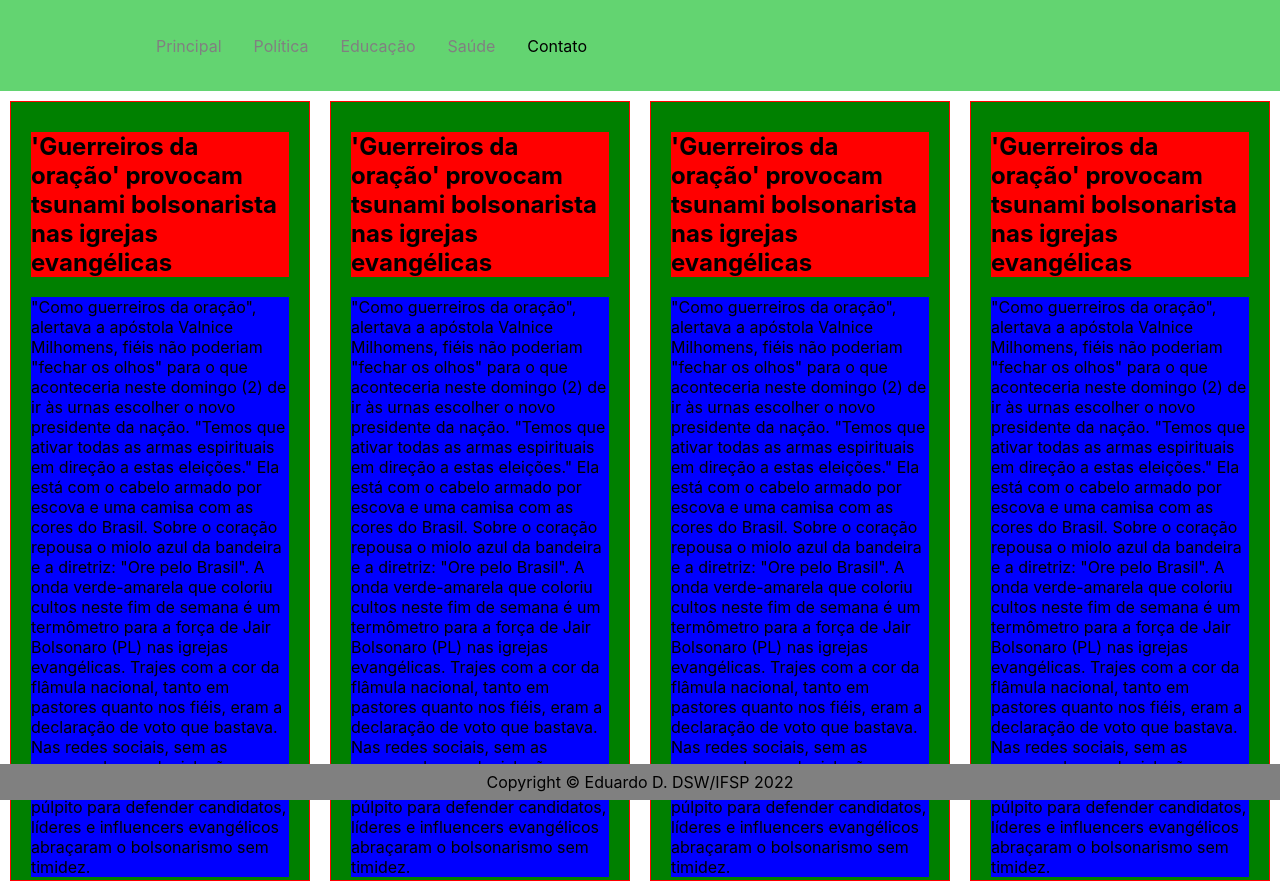
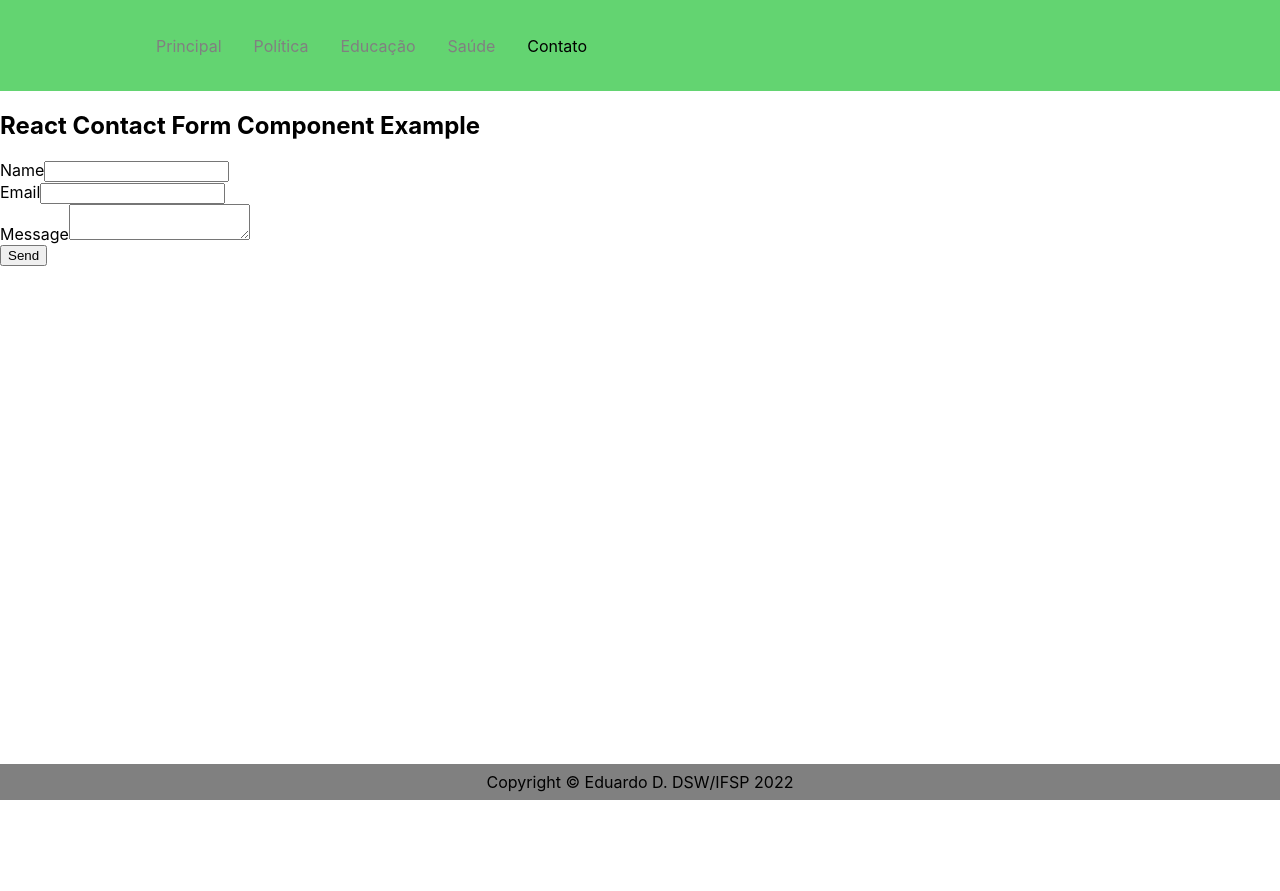
Before and after one commit to eduardodini/site-noticias, a React (Create React App) app: page /contact in a window 1280 px wide. After the commit the page ends 800 px from the top, so only its background shows below. Built offline with nearby package versions, Linux system fonts and the light colour scheme.

Commit message:
Ugly contact form

```diff
--- a/src/pages/contact.js
+++ b/src/pages/contact.js
@@ -1,22 +1,46 @@
 import React from 'react';
-import NewsBox from '../components/newsbox/newsbox';
 
 const Contact = () => {
+    const [formStatus, setFormStatus] = React.useState('Send')
+    const onSubmit = (e) => {
+      e.preventDefault()
+      setFormStatus('Submitting...')
+      const { name, email, message } = e.target.elements
+      let conFom = {
+        name: name.value,
+        email: email.value,
+        message: message.value,
+      }
+      console.log(conFom)
+    }
     return (
-        <div
-            style={{
-                display: 'flex',
-                justifyContent: 'Right',
-                alignItems: 'Right',
-                height: '100vh'
-            }}
-        >
-            <NewsBox />
-            <NewsBox />
-            <NewsBox />
-            <NewsBox />
-        </div>
-    );
-};
+      <div className="container mt-5">
+        <h2 className="mb-3">React Contact Form Component Example</h2>
+        <form onSubmit={onSubmit}>
+          <div className="mb-3">
+            <label className="form-label" htmlFor="name">
+              Name
+            </label>
+            <input className="form-control" type="text" id="name" required />
+          </div>
+          <div className="mb-3">
+            <label className="form-label" htmlFor="email">
+              Email
+            </label>
+            <input className="form-control" type="email" id="email" required />
+          </div>
+          <div className="mb-3">
+            <label className="form-label" htmlFor="message">
+              Message
+            </label>
+            <textarea className="form-control" id="message" required />
+          </div>
+          <button className="btn btn-danger" type="submit">
+            {formStatus}
+          </button>
+        </form>
+      </div>
+    )
+  }
 
 export default Contact;
```
